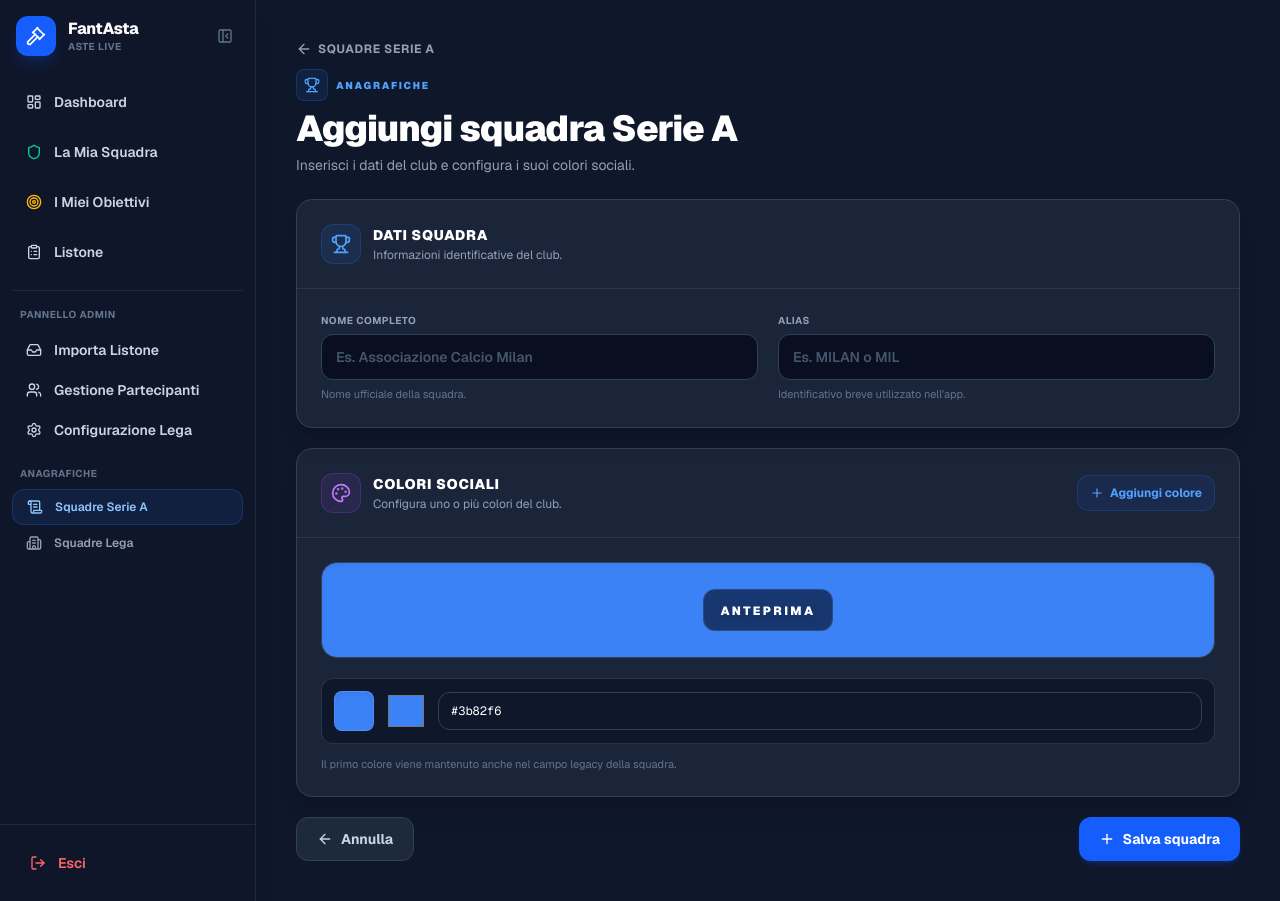
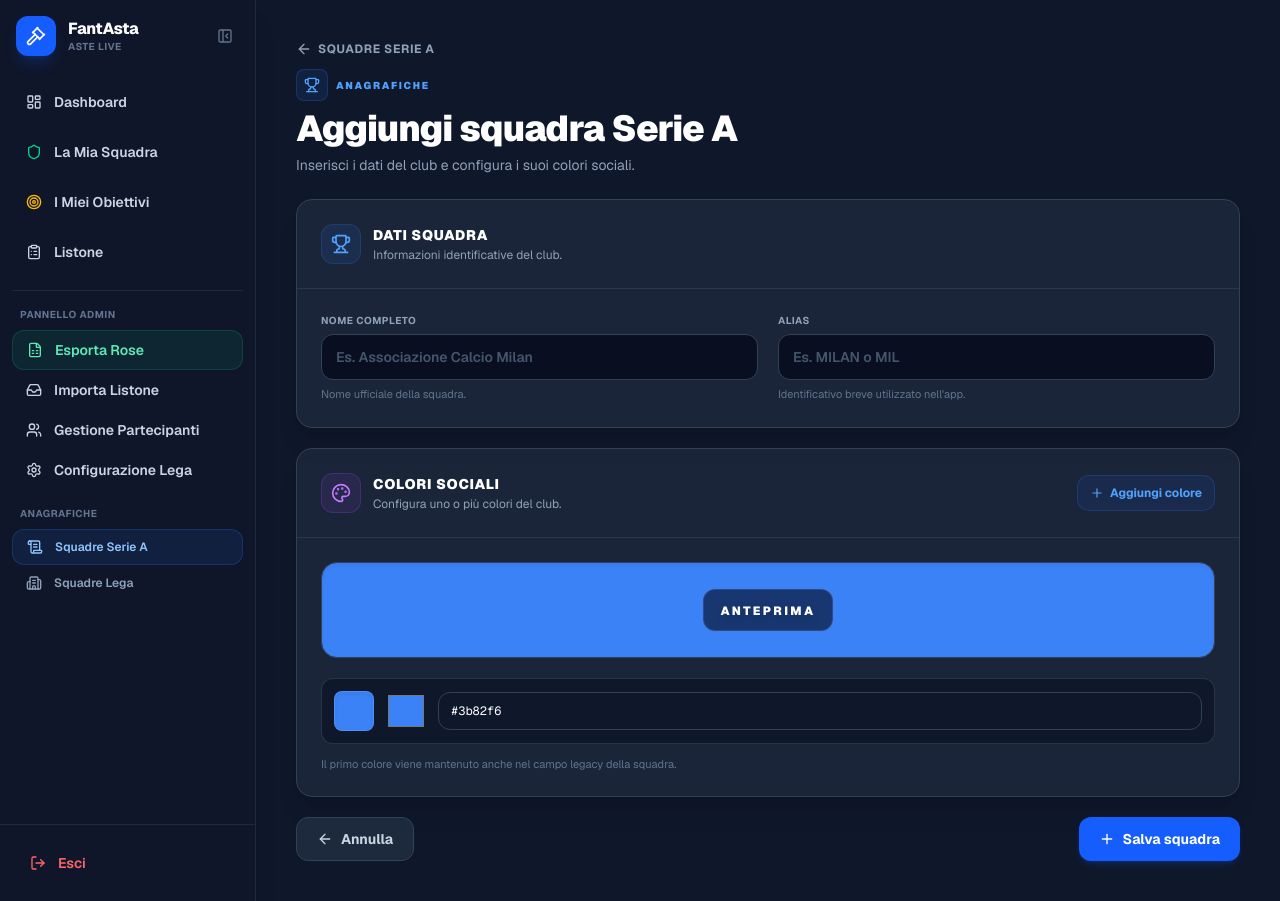
Before and after one commit to loris1243/fanta-asta, a Next.js app: page /admin/anagrafiche/serie-a/add in a window 1280 px wide. Built offline with nearby package versions, Linux system fonts and the light colour scheme; no server answers.

Commit message:
aggiunta funzione di export rose

```diff
--- /dev/null
+++ b/src/app/actions/export.ts
@@ -0,0 +1,81 @@
+'use server'
+
+import { supabase } from '../../lib/supabaseClient'
+import { getCurrentUser } from '../../app/actions/auth'
+import * as XLSX from 'xlsx'
+
+export async function exportRossterExcel() {
+  // 1. Verifica che l'utente sia un admin
+  const user = await getCurrentUser()
+  if (!user || user.role !== 'admin') {
+    return { success: false, error: 'Accesso negato: richiesto ruolo admin.' }
+  }
+
+  try {
+    // 2. Recupera tutte le squadre della lega
+    const { data: teams, error: teamsError } = await supabase
+      .from('league_teams')
+      .select('id, name')
+
+    if (teamsError || !teams) {
+      throw new Error('Errore nel recupero delle squadre: ' + teamsError?.message)
+    }
+
+    // 3. Crea un nuovo workbook Excel
+    const workbook = XLSX.utils.book_new()
+
+    // 4. Per ogni squadra, recupera i giocatori in rosa
+    for (const team of teams) {
+      // Modifica i nomi delle tabelle/colonne in base al tuo schema effettivo di Supabase
+      const { data: roster, error: rosterError } = await supabase
+        .from('league_team_players')
+        .select(`
+          price,
+          players (
+            name,
+            team,
+            role
+          )
+        `)
+        .eq('team_id', team.id)
+
+      if (rosterError) {
+        console.error(`Errore recupero rosa per la squadra ${team.name}:`, rosterError)
+        continue
+      }
+
+      // Marrschiamo i dati nel formato richiesto: Nome, Squadra, Ruolo, Costo
+      const rows = roster.map((item: any) => ({
+        'Nome Giocatore': item.players?.name || 'N/D',
+        'Squadra Reale': item.players?.team || 'N/D',
+        'Ruolo': item.players?.role || 'N/D',
+        'Costo d\'acquisto (FM)': item.price || 0,
+      }))
+
+      // Se la squadra non ha giocatori, inseriamo una riga vuota o descrittiva per evitare sheet vuoti
+      const sheetData = rows.length > 0 ? rows : [{ 'Nome Giocatore': 'Nessun giocatore in rosa', 'Squadra Reale': '', 'Ruolo': '', 'Costo d\'acquisto (FM)': 0 }]
+
+      // Crea il worksheet per la squadra corrente
+      const worksheet = XLSX.utils.json_to_sheet(sheetData)
+
+      if (worksheet['!ref']) {
+        const range = XLSX.utils.decode_range(worksheet['!ref'])
+        worksheet['!autofilter'] = { ref: XLSX.utils.encode_range(range) }
+      }
+
+      // Pulisci il nome del foglio da caratteri non consentiti da Excel (es. /, \, ?, *, etc., max 31 caratteri)
+      const safeSheetName = team.name.replace(/[\/\\\?\*\[\]]/g, '').substring(0, 31)
+
+      // Aggiungi il foglio al workbook
+      XLSX.utils.book_append_sheet(workbook, worksheet, safeSheetName)
+    }
+
+    // 5. Genera il file binario in formato base64 o buffer per passarlo al client
+    const excelBuffer = XLSX.write(workbook, { bookType: 'xlsx', type: 'base64' })
+
+    return { success: true, data: excelBuffer, fileName: `Rose_Lega_${new Date().toISOString().slice(0, 10)}.xlsx` }
+  } catch (err: any) {
+    console.error("Errore durante l'esportazione delle rose:", err)
+    return { success: false, error: err.message || 'Errore imprevisto durante l\'esportazione.' }
+  }
+}
--- a/src/components/DashboardSidebar.tsx
+++ b/src/components/DashboardSidebar.tsx
@@ -1,6 +1,8 @@
 'use client'
 
 import { usePathname } from 'next/navigation'
+import { useState } from 'react'
+import {exportRossterExcel} from '../app/actions/export'
 import Link from 'next/link'
 import {
   LogOut,
@@ -16,6 +18,7 @@ import {
   Gavel,
   PanelLeftClose,
   PanelLeftOpen,
+  FileSpreadsheet
 } from 'lucide-react'
 
 interface DashboardSidebarUser {
@@ -48,6 +51,39 @@ export default function DashboardSidebar({
   onLogout,
 }: DashboardSidebarProps) {
   const pathname = usePathname()
+  const [isExporting, setIsExporting] = useState(false) // Stato di caricamento export
+
+  const handleExport = async () => {
+    setIsExporting(true)
+    try {
+      const res = await exportRossterExcel()
+      if (res.success && res.data) {
+        const byteCharacters = atob(res.data)
+        const byteNumbers = new Array(byteCharacters.length)
+        for (let i = 0; i < byteCharacters.length; i++) {
+          byteNumbers[i] = byteCharacters.charCodeAt(i)
+        }
+        const byteArray = new Uint8Array(byteNumbers)
+        const blob = new Blob([byteArray], { type: 'application/vnd.openxmlformats-officedocument.spreadsheetml.sheet' })
+
+        const url = window.URL.createObjectURL(blob)
+        const a = document.createElement('a')
+        a.href = url
+        a.download = res.fileName || 'rose_lega.xlsx'
+        document.body.appendChild(a)
+        a.click()
+        window.URL.revokeObjectURL(url)
+        document.body.removeChild(a)
+      } else {
+        alert(res.error || "Errore durante l'esportazione.")
+      }
+    } catch (err) {
+      console.error(err)
+      alert("Errore di connessione durante l'esportazione.")
+    } finally {
+      setIsExporting(false)
+    }
+  }
 
   const isActive = (href: string) => {
     return pathname === href || pathname.startsWith(href + '/')
@@ -236,6 +272,35 @@ export default function DashboardSidebar({
                   </span>
                 )}
 
+                {/* Pulsante Esporta Rose */}
+          <button
+            type="button"
+            onClick={handleExport}
+            disabled={isExporting}
+            title={!isSidebarOpen ? 'Esporta Rose' : undefined}
+            className={`
+              w-full
+              flex items-center
+              ${isSidebarOpen || isMobileMenuOpen ? 'gap-3 px-3.5' : 'justify-center px-0'}
+              h-10
+              rounded-xl
+              text-sm font-semibold
+              text-emerald-300 bg-emerald-500/10 border border-emerald-500/20
+              hover:bg-emerald-500/20
+              transition-all
+              cursor-pointer
+              disabled:opacity-50
+            `}
+          >
+            <FileSpreadsheet className="w-4 h-4 shrink-0" />
+
+            {(isSidebarOpen || isMobileMenuOpen) && (
+              <span className="truncate">
+                {isExporting ? 'Esportazione...' : 'Esporta Rose'}
+              </span>
+            )}
+          </button>
+
                 <Link
                   href="/admin/import-listone"
                   title={!isSidebarOpen ? 'Importa Listone' : undefined}
```
